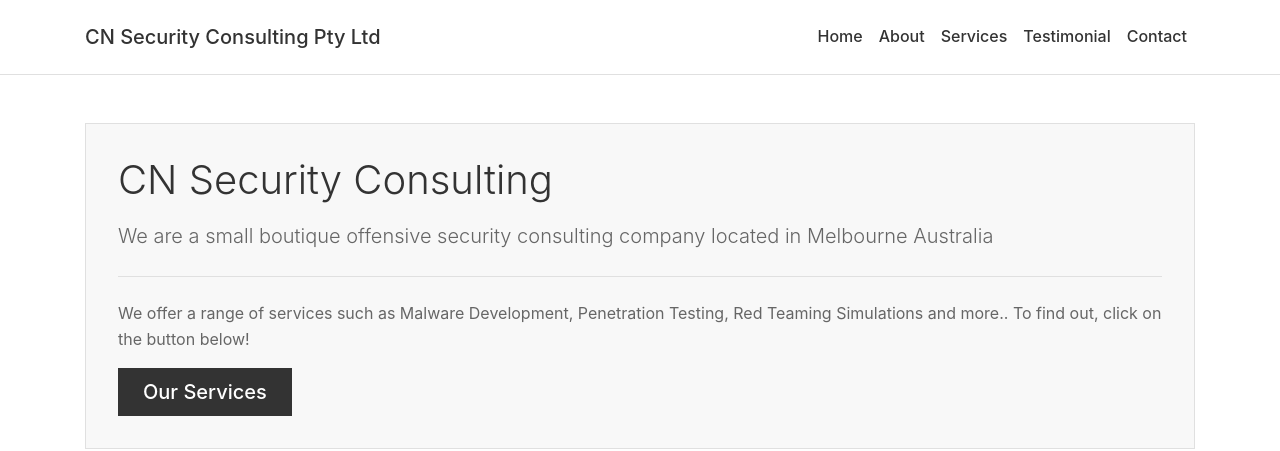
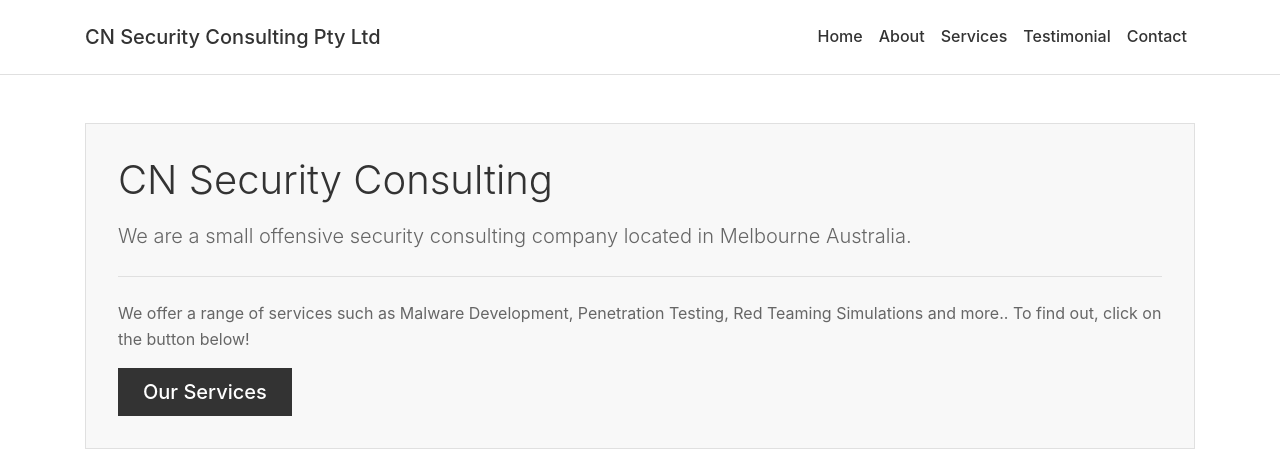
Before and after one commit to hookthieves/hookthieves.github.io, a Jekyll site: the page built from index.html, in a window 1280 px wide. Shown: the top 451 px of the page. Built offline with Jekyll 4.4.1, drawn with Linux system fonts in a browser that asks for light colours.

Commit message:
Update index.html

```diff
--- a/index.html
+++ b/index.html
@@ -4,7 +4,7 @@
 ---
 <div class="jumbotron">
     <h1 class="display-4">CN Security Consulting</h1>
-    <p class="lead">We are a small boutique offensive security consulting company located in Melbourne Australia</p>
+    <p class="lead">We are a small offensive security consulting company located in Melbourne Australia.</p>
     <hr class="my-4">
     <p>We offer a range of services such as Malware Development, Penetration Testing, Red Teaming Simulations and more.. To find out, click on the button below! </p>
     <a class="btn btn-primary btn-lg" href="/services" role="button">Our Services</a>
```
